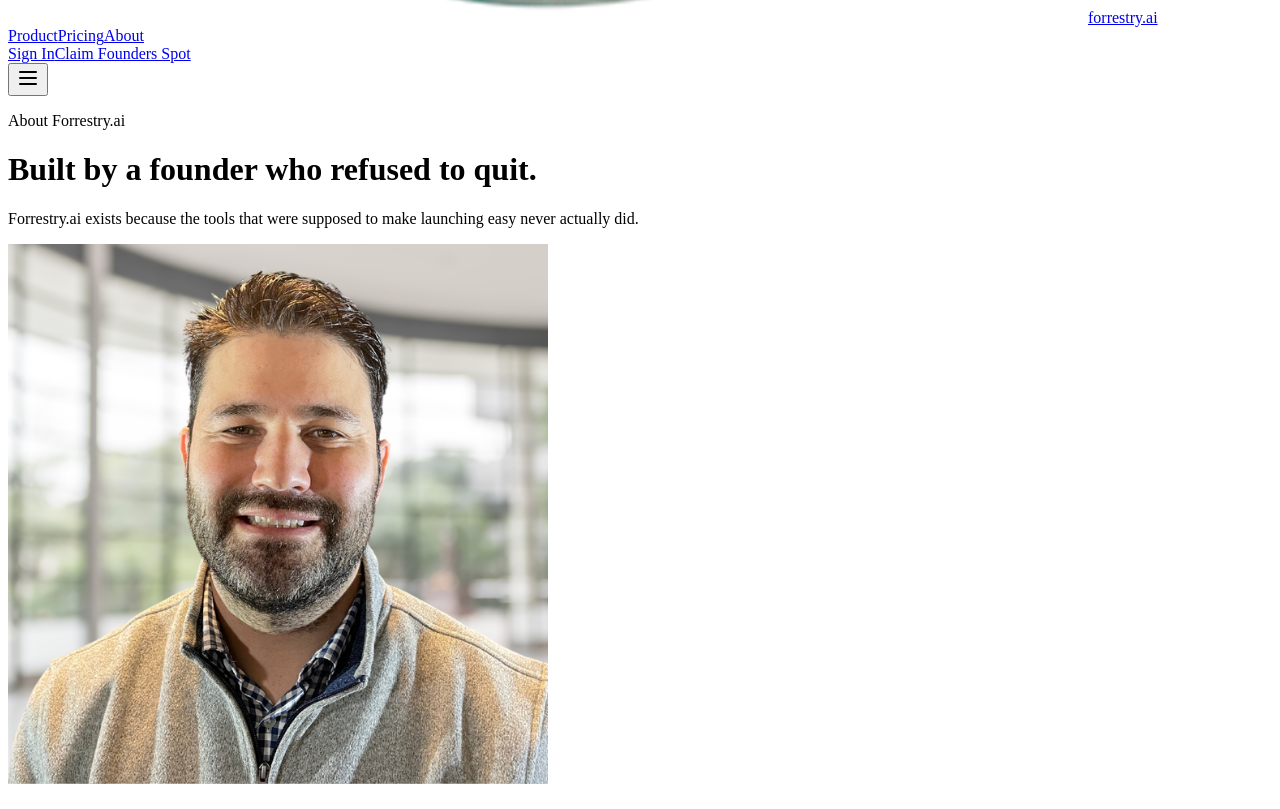
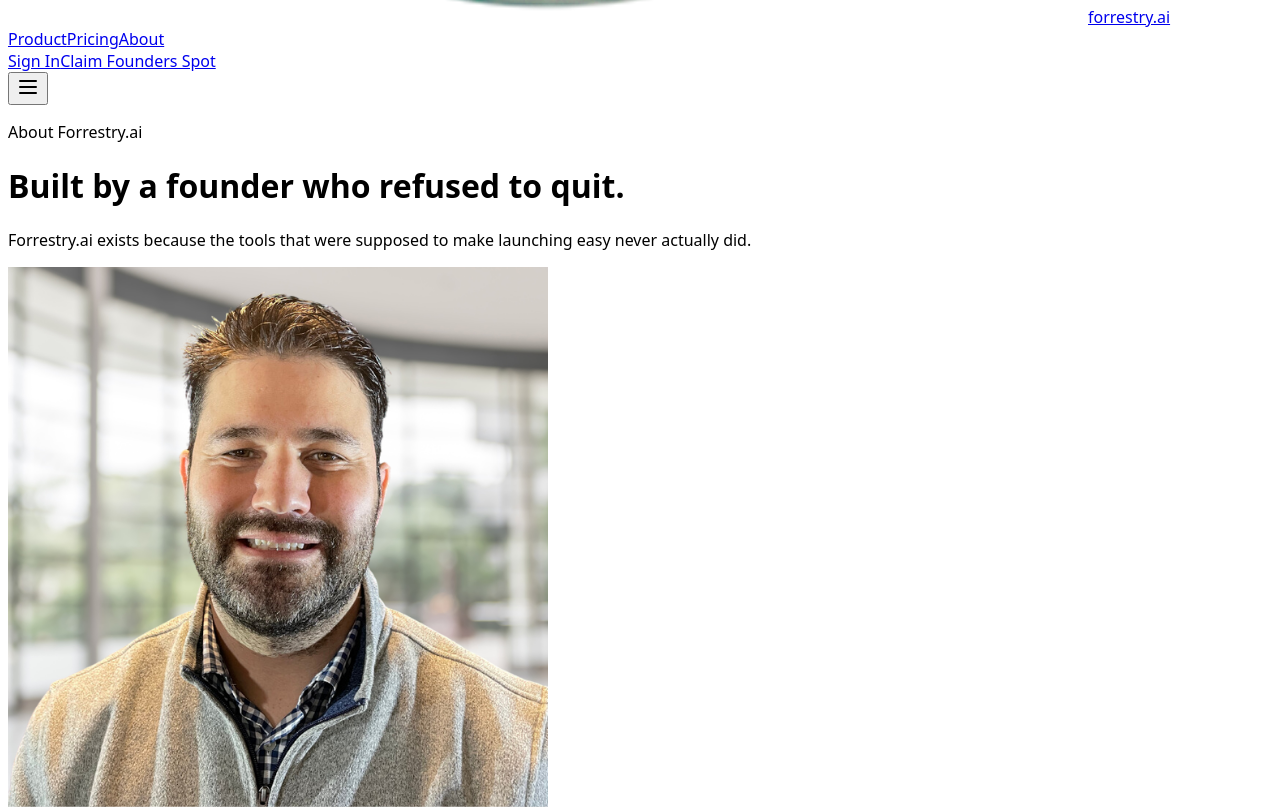
Before and after one commit to AGutierrez4/forrestry-website, a React (Vite) app: page /about in a window 1280 px wide. Shown: the part 1065-1874 px from the top of the page. Built offline with nearby package versions, Linux system fonts and the light colour scheme; the HTML template or start-up script is replaced by a standard one.

Commit message:
Perf: drop framer-motion (125KB→88KB gzip), CSS-only FadeUp, font-display swap

```diff
--- a/index.html
+++ b/index.html
@@ -9,6 +9,10 @@
     <link rel="preconnect" href="https://fonts.googleapis.com" />
     <link rel="preconnect" href="https://fonts.gstatic.com" crossorigin />
     <link href="https://fonts.googleapis.com/css2?family=Inter:wght@400;500;600;700;800;900&display=swap" rel="stylesheet" />
+    <style>
+      /* Prevent FOIT — show fallback font immediately, swap when Inter loads */
+      body { font-family: system-ui, -apple-system, sans-serif; }
+    </style>
   </head>
   <body>
     <div id="root"></div>
--- a/package.json
+++ b/package.json
@@ -9,7 +9,6 @@
     "preview": "vite preview"
   },
   "dependencies": {
-    "framer-motion": "^11.18.0",
     "lucide-react": "^0.468.0",
     "react": "^19.0.0",
     "react-dom": "^19.0.0",
--- a/src/components/FadeUp.tsx
+++ b/src/components/FadeUp.tsx
@@ -1,4 +1,4 @@
-import { motion } from 'framer-motion'
+import { useRef, useEffect, useState } from 'react'
 import type { ReactNode } from 'react'
 
 interface FadeUpProps {
@@ -8,15 +8,38 @@ interface FadeUpProps {
 }
 
 export default function FadeUp({ children, delay = 0, className = '' }: FadeUpProps) {
+  const ref = useRef<HTMLDivElement>(null)
+  const [isVisible, setIsVisible] = useState(false)
+
+  useEffect(() => {
+    const el = ref.current
+    if (!el) return
+
+    const observer = new IntersectionObserver(
+      ([entry]) => {
+        if (entry && entry.isIntersecting) {
+          setIsVisible(true)
+          observer.disconnect()
+        }
+      },
+      { threshold: 0.1 }
+    )
+
+    observer.observe(el)
+    return () => observer.disconnect()
+  }, [])
+
   return (
-    <motion.div
-      initial={{ opacity: 0, y: 30 }}
-      whileInView={{ opacity: 1, y: 0 }}
-      viewport={{ once: true, amount: 0.1 }}
-      transition={{ duration: 0.6, delay, ease: 'easeOut' }}
+    <div
+      ref={ref}
       className={className}
+      style={{
+        opacity: isVisible ? 1 : 0,
+        transform: isVisible ? 'translateY(0)' : 'translateY(30px)',
+        transition: `opacity 0.6s ease ${delay}s, transform 0.6s ease ${delay}s`,
+      }}
     >
       {children}
-    </motion.div>
+    </div>
   )
 }
```
Also changed, not shown: 1 other file (tests, documents, lock files or other folders).
